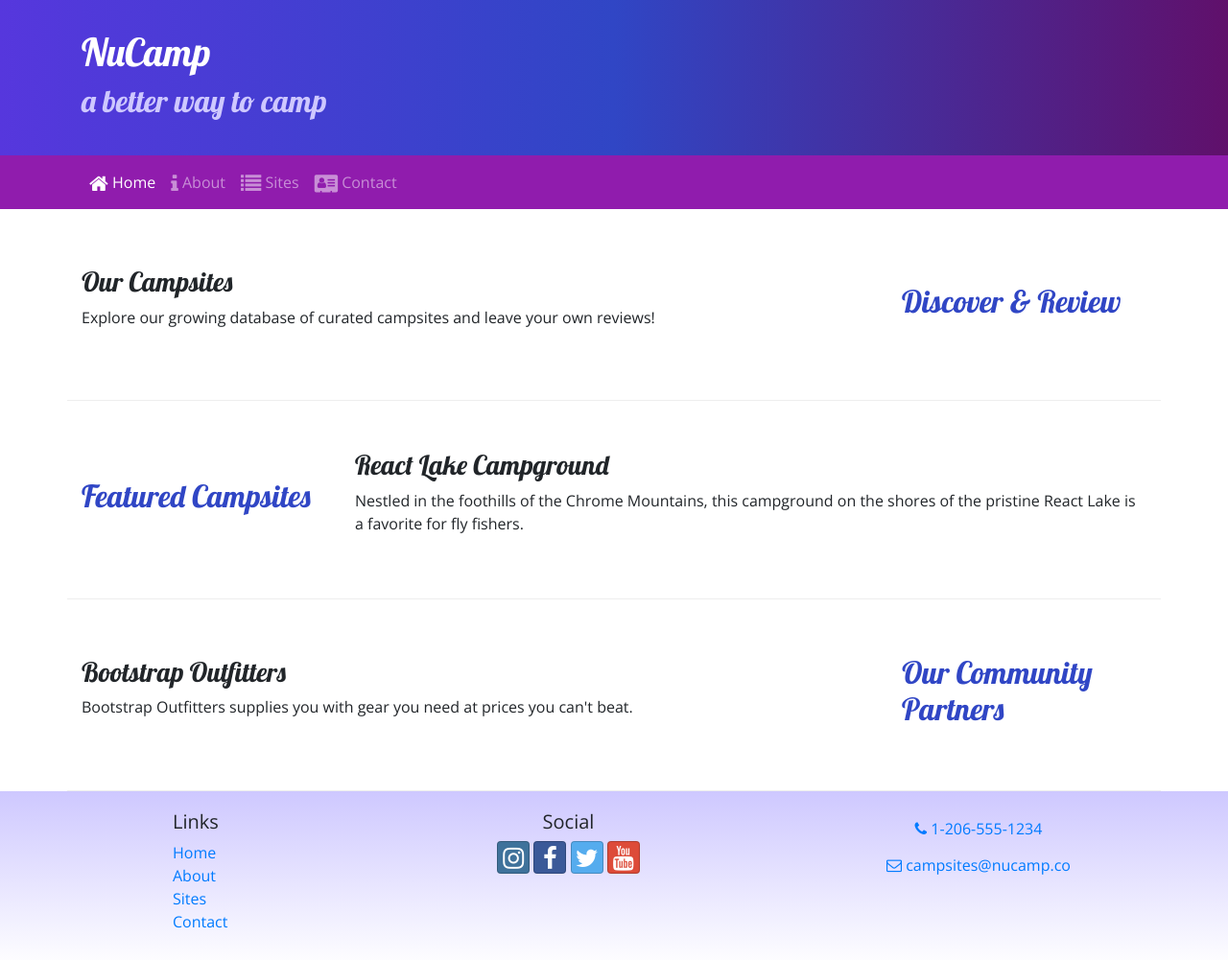
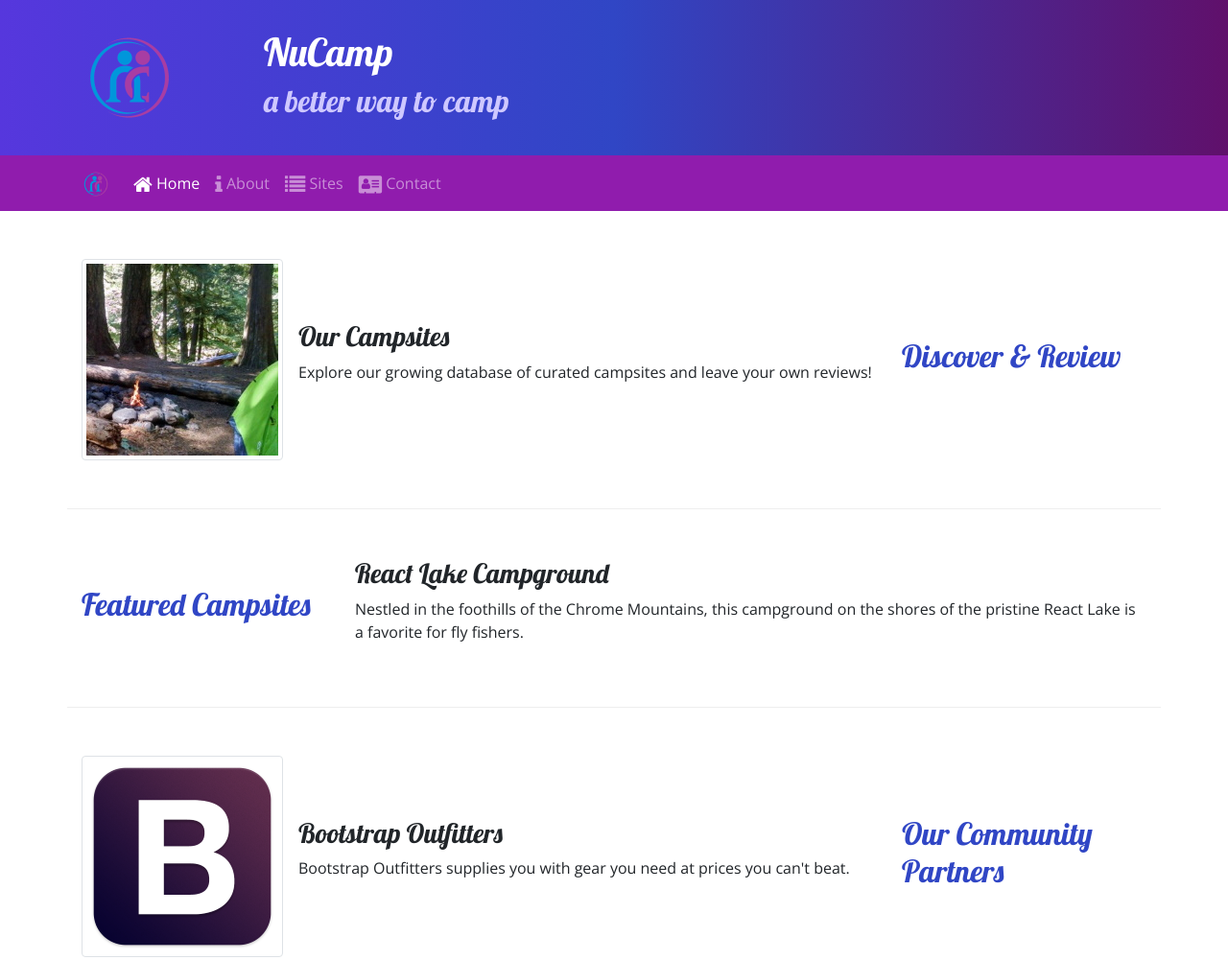
Before and after one commit to olaleywo/nucamp-bootstrap, a website: page index.html in a window 1280 px wide. Shown: the top 1001 px of the page at 96% size. Drawn offline with nearby package versions, Linux system fonts and the light colour scheme.

Commit message:
Images and Media

```diff
--- a/index.html
+++ b/index.html
@@ -23,6 +23,9 @@
     <header class="jumbotron jumbotron-fluid">
         <div class="container">
             <div class="row">
+                <div class="col-4 col-sm-3 col-md-2 align-self-center">
+                   <img src="img/logo.png" class="img-fluid" />
+                </div>
                 <div class="col">
                     <h1>NuCamp</h1>
                     <h2>a better way to camp</h2>
@@ -33,7 +36,9 @@
 
     <nav class="navbar navbar-expand-sm navbar-dark sticky-top">
         <div class="container">
-            <button class="navbar-toggler ml-auto" type="button" data-toggle="collapse" data-target="#nucampNavbar">
+            <a class="navbar-brand" href="#"><img src="img/logo.png" height="30" width="30" /></a>
+            <button class="navbar-toggler" type="button" data-toggle="collapse" data-target="#nucampNavbar">
+            <button class="navbar-toggler" type="button" data-toggle="collapse" data-target="#nucampNavbar">
                 <span class="navbar-toggler-icon"></span>
             </button>
             <div class="collapse navbar-collapse" id="nucampNavbar">
@@ -53,8 +58,13 @@
                 <h2 class="text-sm-r">Discover & Review</h2>
             </div>
             <div class="col">
-                <h3>Our Campsites</h3>
-                <p class="d-none d-sm-block">Explore our growing database of curated campsites and leave your own reviews!</p>
+                <div class="media">
+                    <img class="d-flex mr-3 img-thumbnail" src="img/breadcrumb-trail-thumb.jpg" alt="Breadcrumb Trail" />
+                    <div class="media-body align-self-center">
+                        <h3>Our Campsites</h3>
+                        <p class="d-none d-sm-block">Explore our growing database of curated campsites and leave your own reviews!</p>
+                    </div>
+                </div>
             </div>
         </div>
 
@@ -73,8 +83,13 @@
                 <h2 class="text-sm-r">Our Community Partners</h2>
             </div>
             <div class="col">
-                <h3>Bootstrap Outfitters</h3>
-                <p class="d-none d-sm-block">Bootstrap Outfitters supplies you with gear you need at prices you can't beat.</p>
+                <div class="media">
+                    <img class="d-flex mr-3 img-thumbnail" src="img/bootstrap-thumb.png" alt="Bootstrap Outfitters" />
+                    <div class="media-body align-self-center">
+                        <h3>Bootstrap Outfitters</h3>
+        				<p class="d-none d-sm-block">Bootstrap Outfitters supplies you with gear you need at prices you can't beat.</p>
+                    </div>
+                </div>
             </div>
         </div>
     </div>
```
Also changed, not shown: aboutus.html (+5 -1 lines), contactus.html (+5 -1 lines), img/bootstrap-thumb.png (added), img/breadcrumb-trail-thumb.jpg (added), img/breadcrumb-trail.jpg (added), img/chrome-river-thumb.jpg (added), img/chrome-river.jpg (added), img/logo.png (added), img/react-lake-thumb.jpg (added), img/react-lake.jpg (added), 2 other files.
